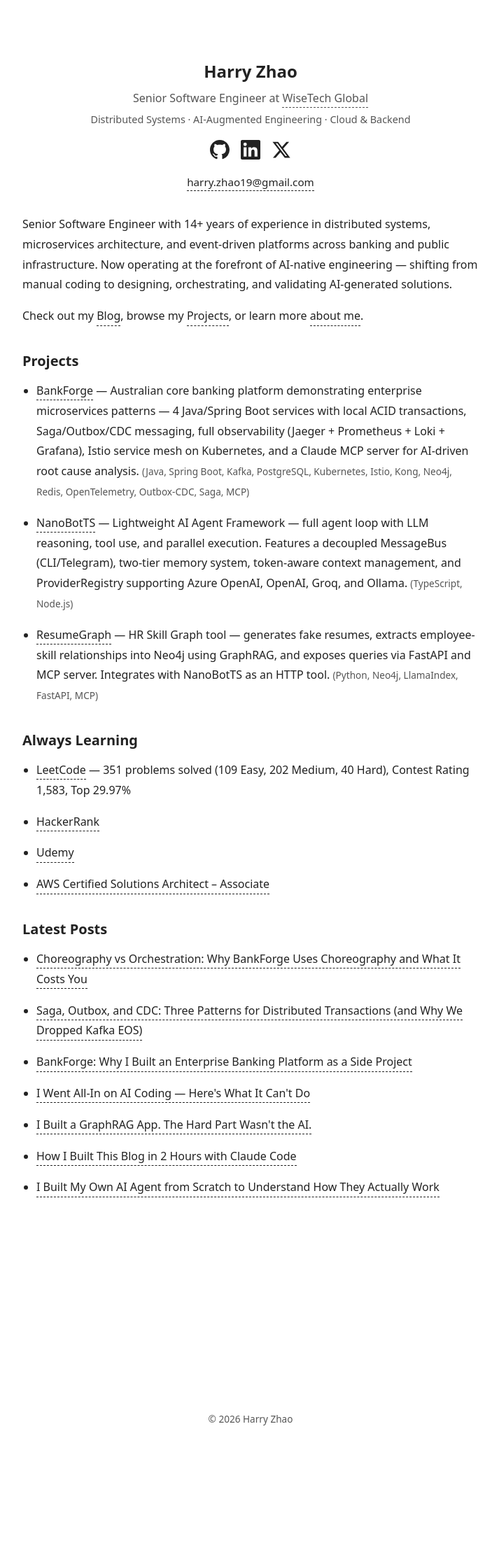
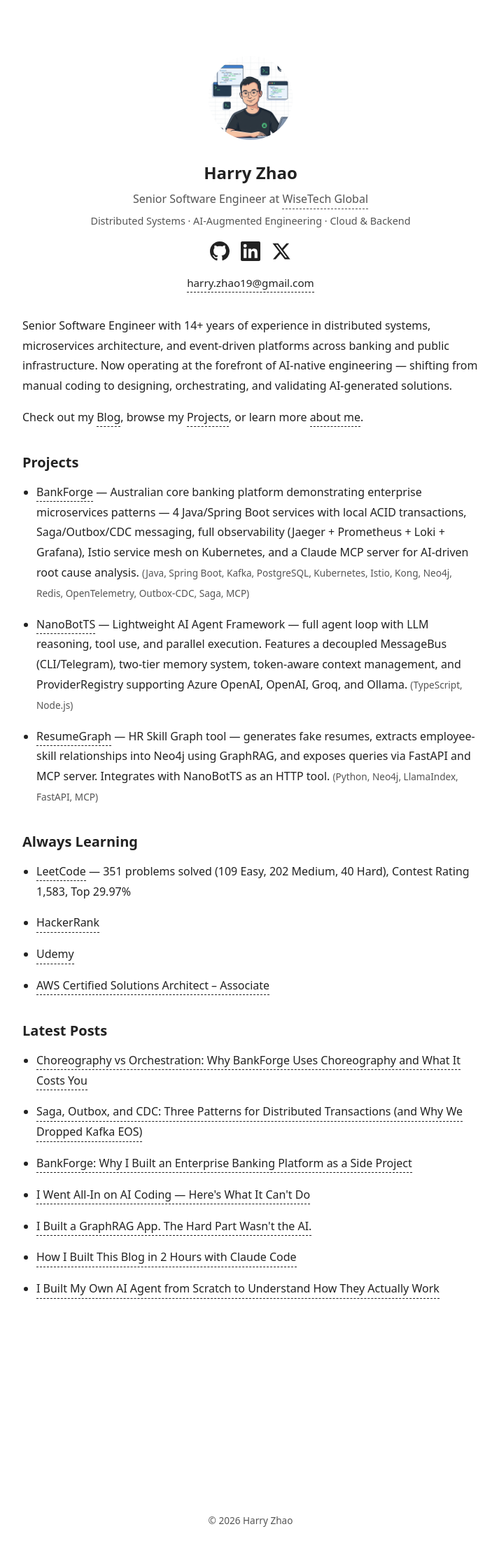
Before and after one commit to Harry-Zhao-AU/harry-zhao-au.github.io, a Jekyll site: the page built from index.html, in a window 1280 px wide. Shown: the whole page at 70% size, without its empty margins (282-995 px from the left). Built offline with Jekyll 4.4.1, drawn with Linux system fonts in a browser that asks for light colours; before the commit the page ends 2070 px from its top, so only the background shows below that.

Commit message:
add cartoon avatar to homepage

```diff
--- a/_layouts/home.html
+++ b/_layouts/home.html
@@ -3,6 +3,7 @@ layout: default
 ---
 
 <div class="profile">
+  <img src="/assets/images/avatar.png" alt="Harry Zhao" class="profile-photo">
   <h1>Harry Zhao</h1>
   <p class="subtitle">Senior Software Engineer at <a href="https://wisetechglobal.com/" target="_blank" rel="noopener">WiseTech Global</a></p>
   <p class="subtitle-detail">Distributed Systems · AI-Augmented Engineering · Cloud & Backend</p>
```
Also changed, not shown: assets/images/avatar.png (added).
